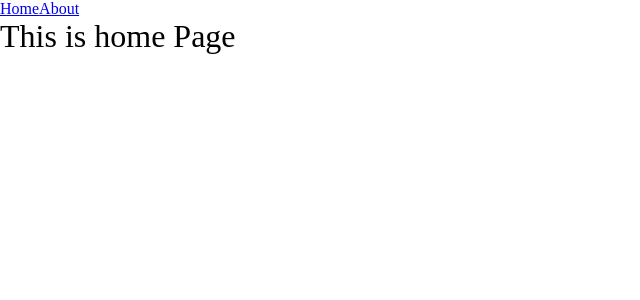
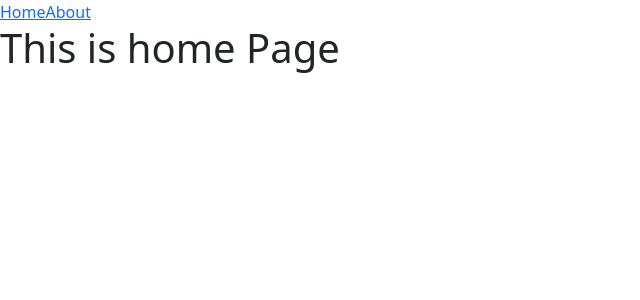
Before and after one commit to feisalmombo/vuejs-crud-aapi, a Vue app: page / in a window 1280 px wide. Shown: the top 300 px of the page, without its empty margins (0-640 px from the left). Built offline with nearby package versions, Linux system fonts and the light colour scheme.

Commit message:
import bootstrap plugin to main.css file

```diff
--- a/src/assets/main.css
+++ b/src/assets/main.css
@@ -1 +1,2 @@
 @import './base.css';
+@import 'bootstrap';
```
